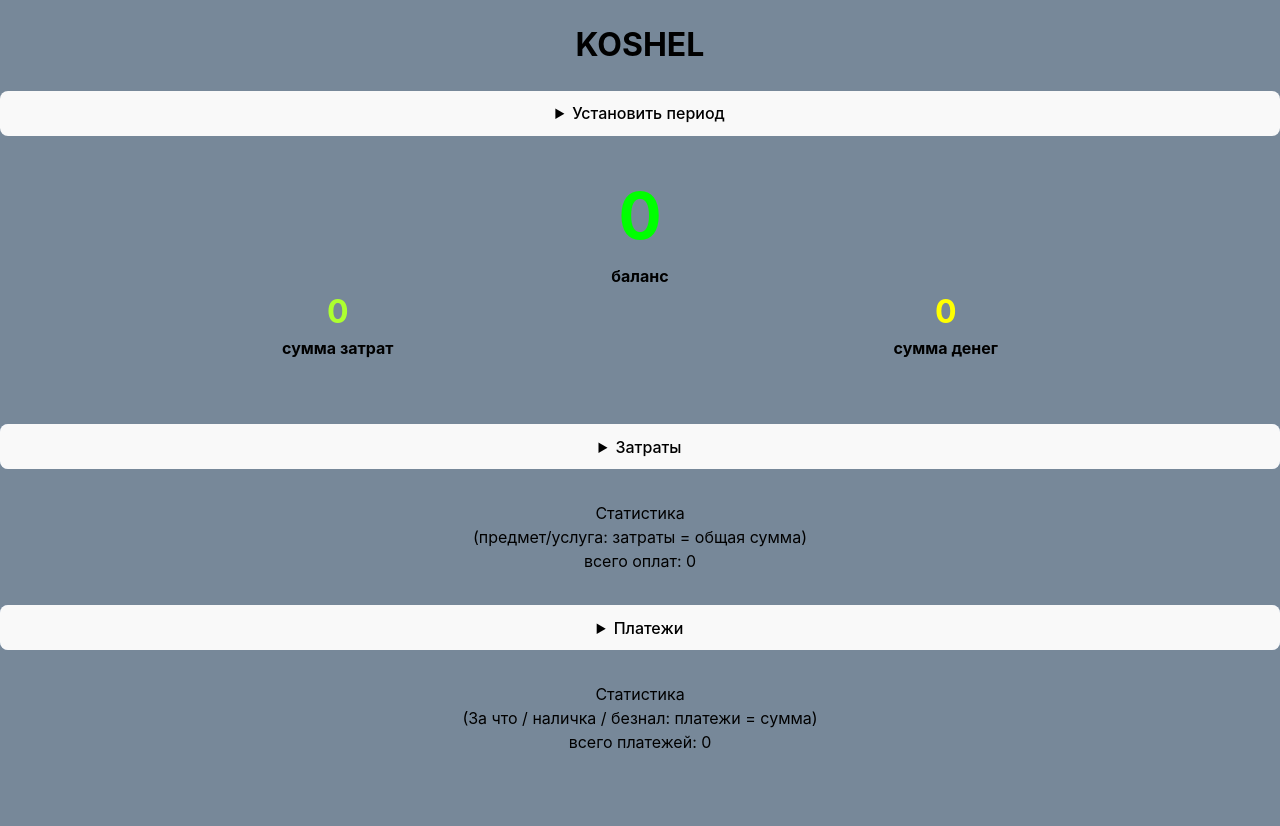
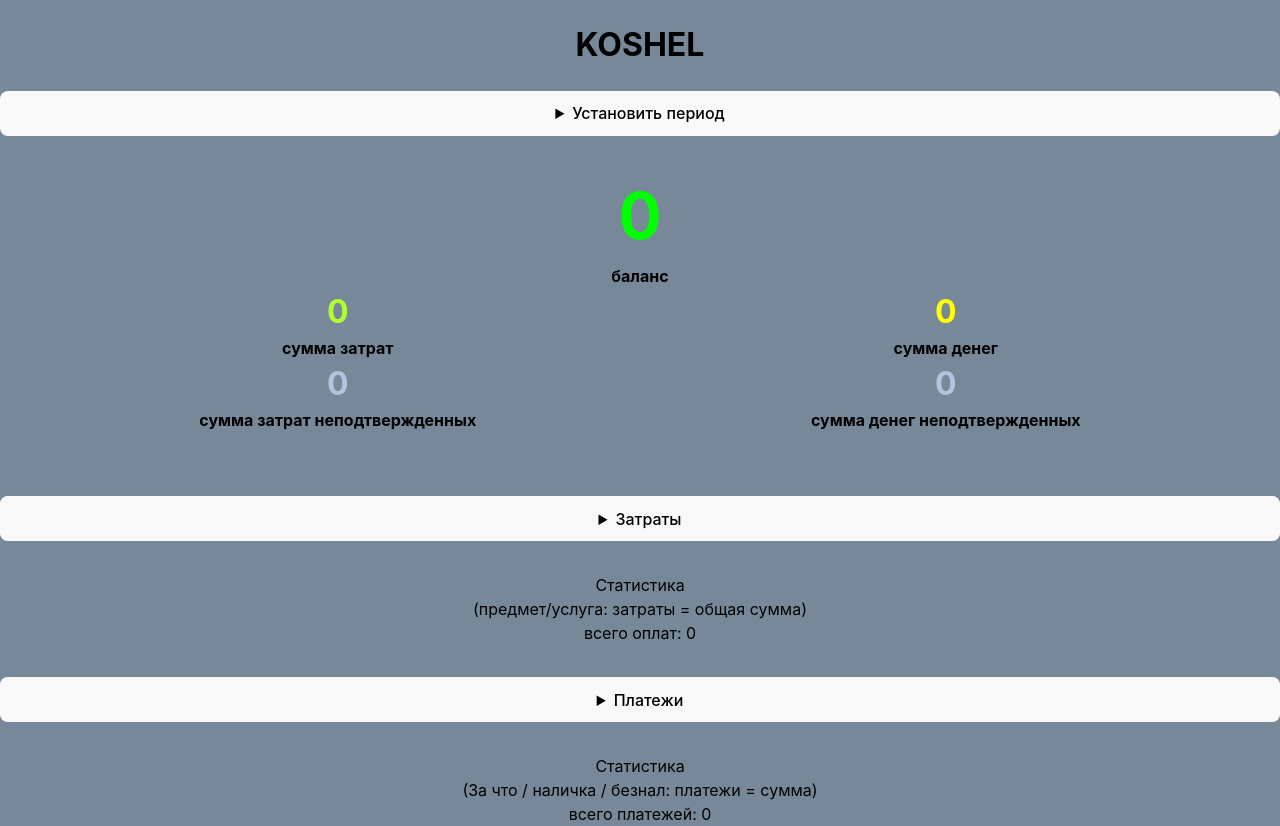
Before and after one commit to serjG901/koshel, a React (Vite) app: page / in a window 1280 px wide. Before the commit the page ends 800 px from the top, so only its background shows below. Built offline with nearby package versions, Linux system fonts and the light colour scheme.

Commit message:
add nocheked balance

```diff
--- a/src/App.css
+++ b/src/App.css
@@ -162,7 +162,8 @@ label:has(input:valid) > span {
     display: grid;
     grid-template:
         "balance balance"
-        "sumtasks sumpayments";
+        "sumtasks sumpayments"
+        "sumtasks-nochecked sumpayments-nochecked";
     padding: 2rem;
 }
 
@@ -196,6 +197,20 @@ label:has(input:valid) > span {
     color: var(--color-summ-payments);
 }
 
+.sum-tasks-nochecked {
+    grid-area: sumtasks-nochecked;
+    font-size: 2rem;
+    font-weight: 700;
+    color: var(--color-bg-details);
+}
+
+.sum-payments-nochecked {
+    grid-area: sumpayments-nochecked;
+    font-size: 2rem;
+    font-weight: 700;
+    color: var(--color-bg-details);
+}
+
 .popover {
     border: 1px solid var(--color-border-card);
     border-radius: 8px;
--- a/src/App.jsx
+++ b/src/App.jsx
@@ -51,6 +51,14 @@ function App() {
     .filter((payment) => payment.confirm)
     .reduce((acc, a) => acc + +a.amount, 0);
 
+  const sumTasksNochecked = tasks
+    .filter((task) => !task.confirm)
+    .reduce((acc, a) => acc + +a.cost, 0);
+
+  const sumPaymentsNochecked = payments
+    .filter((payment) => !payment.confirm)
+    .reduce((acc, a) => acc + +a.amount, 0);
+
   const balance = sumPayments - sumTasks;
 
   const statTasks = Object.entries(
@@ -97,6 +105,8 @@ function App() {
         balance={balance}
         sumTasks={sumTasks}
         sumPayments={sumPayments}
+        sumTasksNochecked={sumTasksNochecked}
+        sumPaymentsNochecked={sumPaymentsNochecked}
       />
       <details>
         <summary>Затраты</summary>
--- a/src/Balance.jsx
+++ b/src/Balance.jsx
@@ -1,5 +1,5 @@
 /* eslint-disable react/prop-types */
-export default function Balance({balance, sumTasks, sumPayments}) {
+export default function Balance({ balance, sumTasks, sumPayments, sumTasksNochecked, sumPaymentsNochecked}) {
   return (
     <div className='salary'>
       <div className='balance' data-balance={balance >= 0 ? "+" : "-"}>
@@ -14,6 +14,14 @@ export default function Balance({balance, sumTasks, sumPayments}) {
         <div>{sumPayments}</div>
         <div>сумма денег</div>
       </div>
+      <div className='sum-tasks-nochecked'>
+        <div>{sumTasksNochecked}</div>
+        <div>сумма затрат неподтвержденных</div>
+      </div>
+      <div className='sum-payments-nochecked'>
+        <div>{sumPaymentsNochecked}</div>
+        <div>сумма денег неподтвержденных</div>
+      </div>
     </div>
   );
 }
```
Lines whose indentation alone changed are shown as unchanged.
